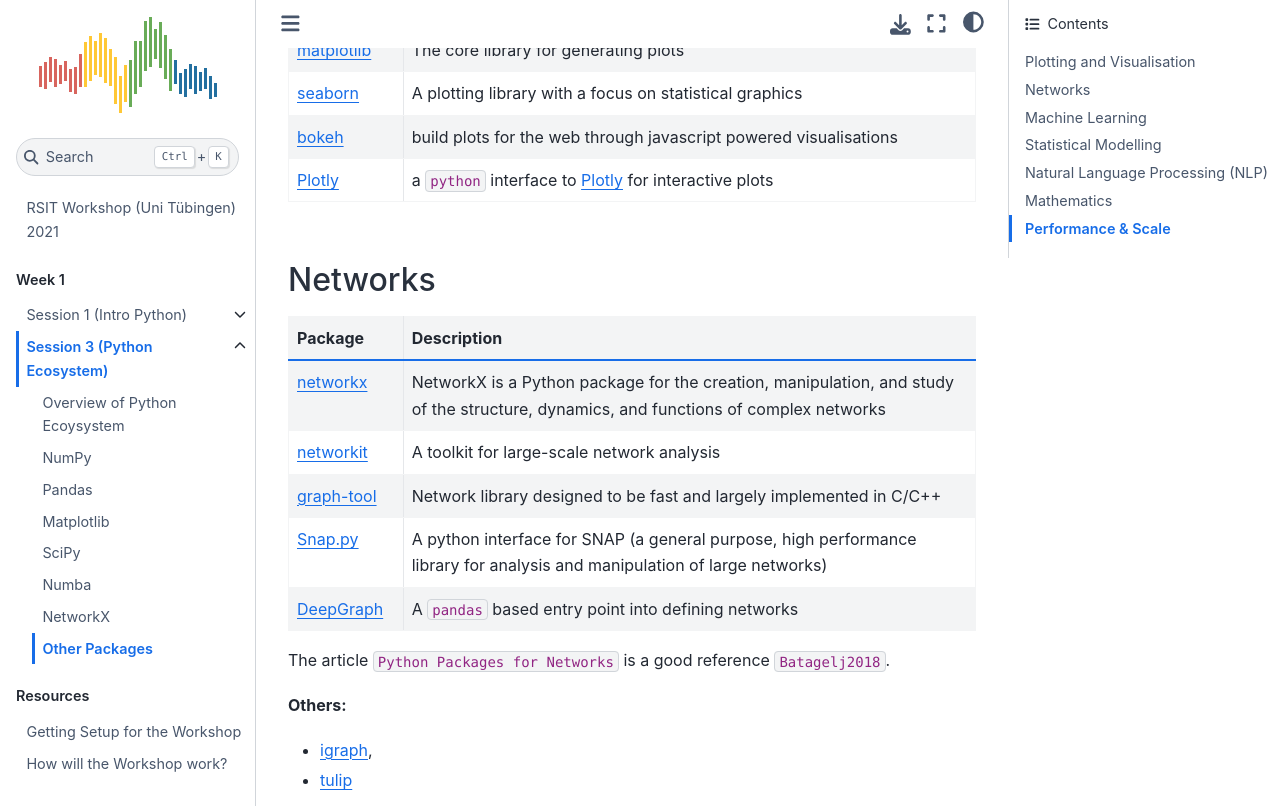
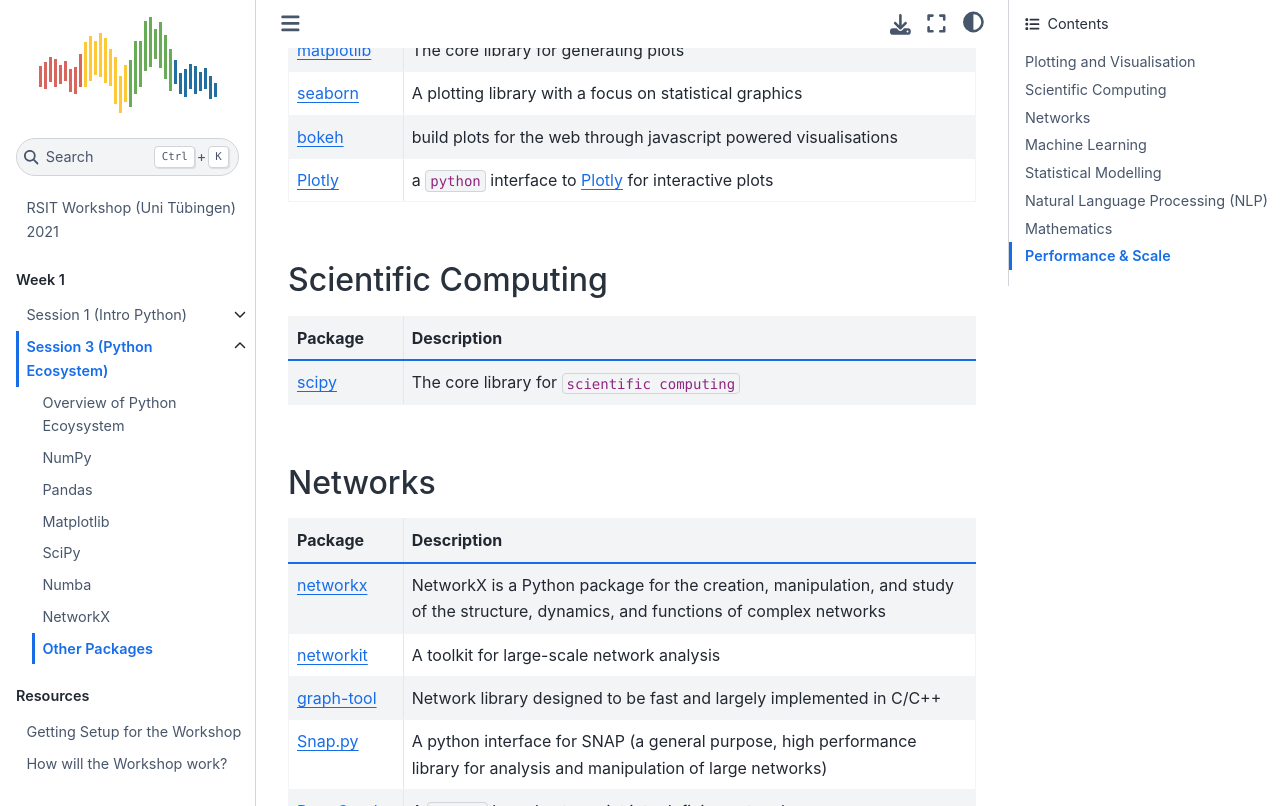
Before and after one commit to QuantEcon/2021-workshop-rsit, a Jupyter Book: the page built from website/week1/session3/others.md, in a window 1280 px wide and 900 px high, scrolled down 509 px, cut to the strip 0-806 px from the top of the window. Built offline with Jupyter Book 1.0.4 settings and Sphinx 7.4.7 and the Sphinx Book theme 1.1.4, drawn with Linux system fonts in a browser that asks for light colours; pages that are not in the unit, such as notebooks, are missing from menus; cross-references to code outside the pages are shown as plain code.

Commit message:
edits to text

````diff
--- a/website/week1/session3/others.md
+++ b/website/week1/session3/others.md
@@ -28,6 +28,18 @@
   - build plots for the web through javascript powered visualisations
 * - [Plotly](https://plot.ly)
   - a `python` interface to [Plotly](https://plotly.com/python/) for interactive plots
+```
+
+## Scientific Computing
+
+```{list-table}
+:widths: 5 25
+:header-rows: 1
+
+* - Package
+  - Description
+* - [scipy](https://www.scipy.org)
+  - The core library for `scientific computing`
 ```
 
 ## Networks
````
Also changed, not shown: website/week1/session3/pandas.md (+5 -3 lines), website/week1/session3/schedule.md (+9 -4 lines).
